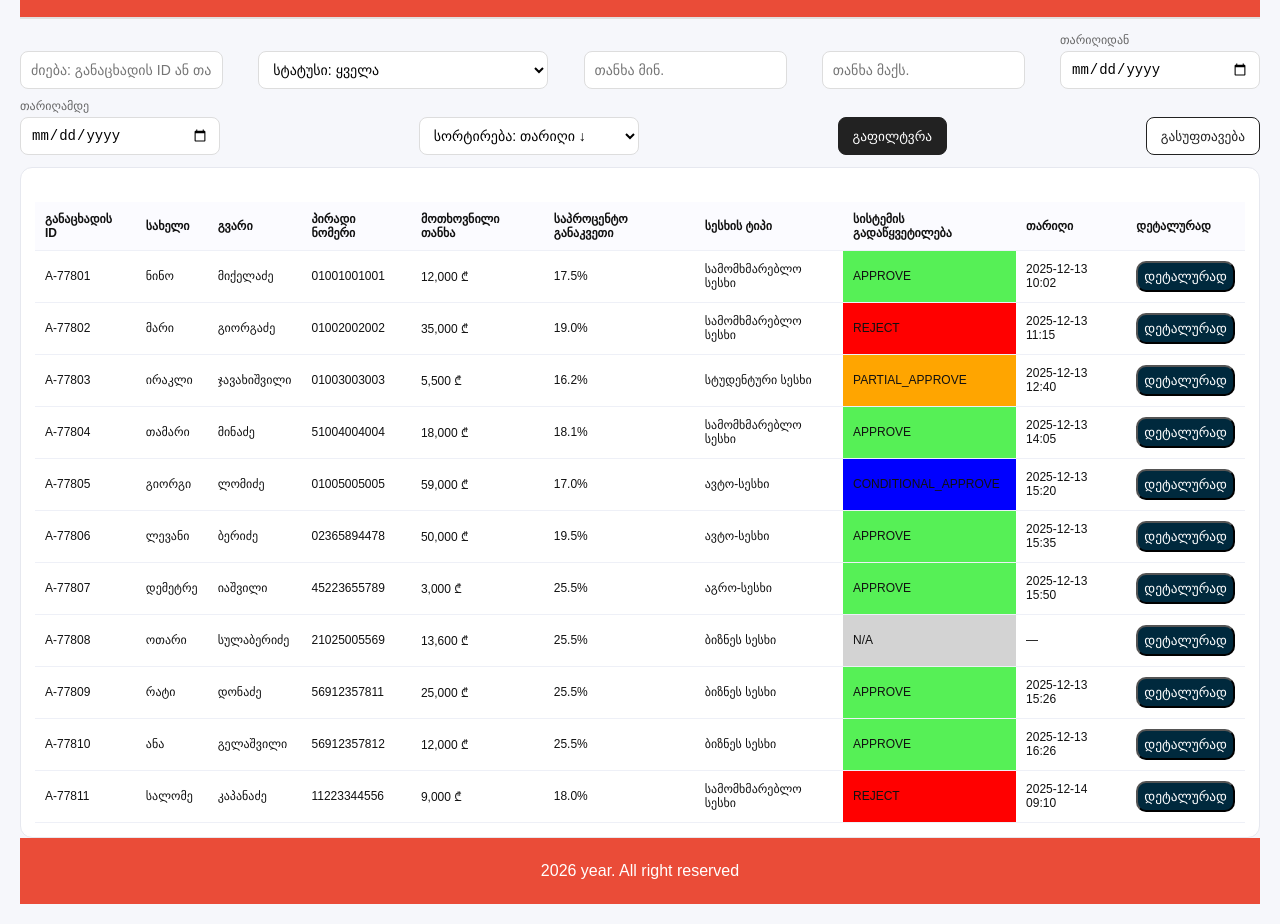
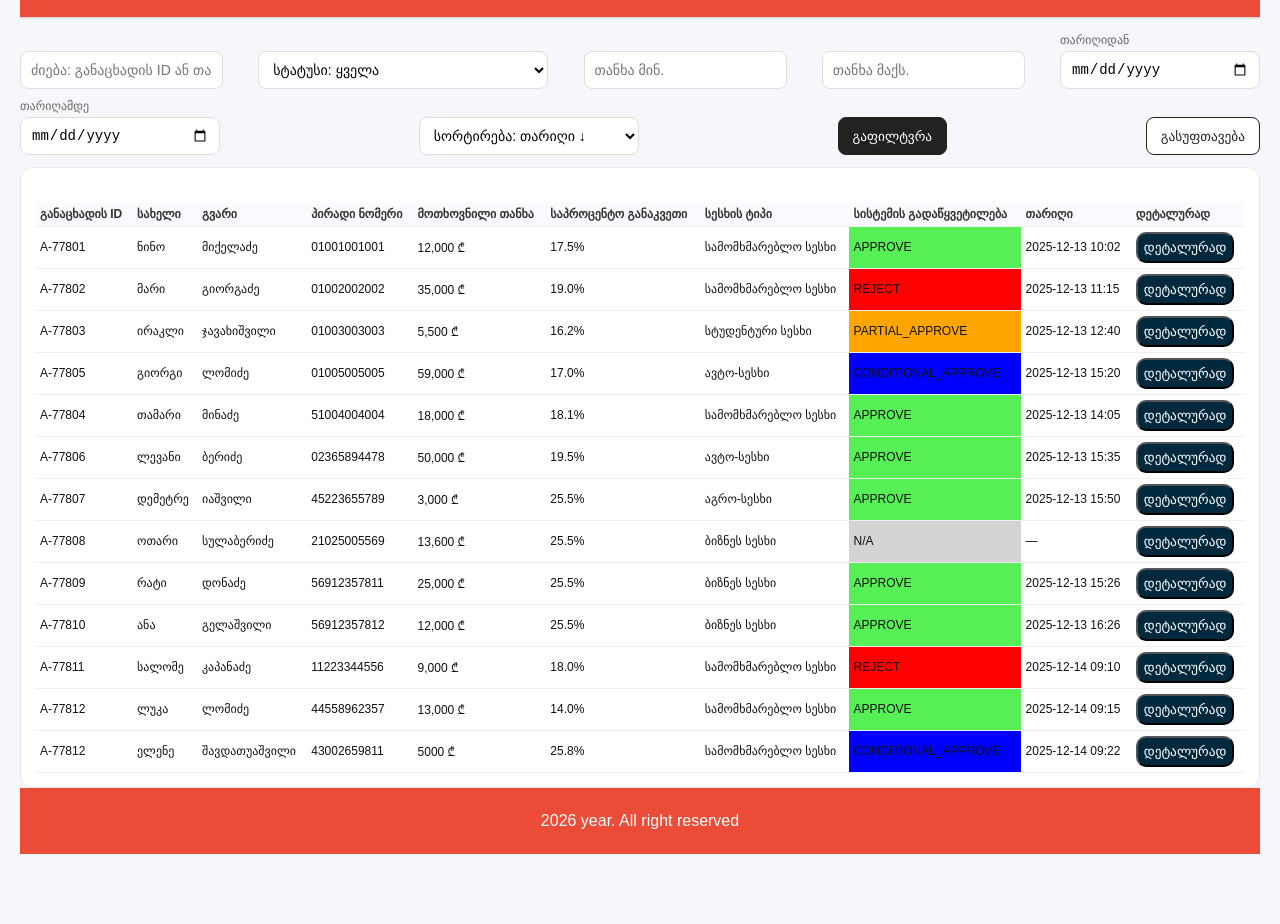
Before and after one commit to Miranda-K12/LO-Admin-Panel-UI, a plain HTML site: page index.html in a window 1280 px wide. Shown: the part 83-1007 px from the top of the page. After the commit the page ends 957 px from the top, so only its background shows below. Drawn offline with Linux system fonts and the light colour scheme.

Commit message:
update css

```diff
--- a/index.html
+++ b/index.html
@@ -138,6 +138,18 @@
           </tr>
 
           <tr class="case-row" data-id=">A-77804">
+            <td>A-77805</td>
+            <td>გიორგი</td>
+            <td>ლომიძე</td>
+            <td>01005005005</td>
+            <td>59,000 ₾</td>
+            <td>17.0%</td>
+            <td>ავტო-სესხი</td>
+            <td class="conditional">CONDITIONAL_APPROVE</td>
+            <td>2025-12-13 15:20</td>
+            <td><button>დეტალურად</button></td>
+          </tr>
+          <tr class="case-row" data-id=">A-77805">
             <td>A-77804</td>
             <td>თამარი</td>
             <td>მინაძე</td>
@@ -147,19 +159,6 @@
             <td>სამომხმარებლო სესხი</td>
             <td class="approve">APPROVE</td>
             <td>2025-12-13 14:05</td>
-            <td><button>დეტალურად</button></td>
-          </tr>
-
-          <tr class="case-row" data-id=">A-77805">
-            <td>A-77805</td>
-            <td>გიორგი</td>
-            <td>ლომიძე</td>
-            <td>01005005005</td>
-            <td>59,000 ₾</td>
-            <td>17.0%</td>
-            <td>ავტო-სესხი</td>
-            <td class="conditional">CONDITIONAL_APPROVE</td>
-            <td>2025-12-13 15:20</td>
             <td><button>დეტალურად</button></td>
           </tr>
 
@@ -240,6 +239,30 @@
             <td>2025-12-14 09:10</td>
             <td><button>დეტალურად</button></td>
           </tr>
+          <tr class="case-row" data-id=">A-77812">
+            <td>A-77812</td>
+            <td>ლუკა</td>
+            <td>ლომიძე</td>
+            <td>44558962357</td>
+            <td>13,000 ₾</td>
+            <td>14.0%</td>
+            <td>სამომხმარებლო სესხი</td>
+            <td class="approve">APPROVE</td>
+            <td>2025-12-14 09:15</td>
+            <td><button>დეტალურად</button></td>
+          </tr>
+          <tr class="case-row" data-id=">A-77813">
+            <td>A-77812</td>
+            <td>ელენე</td>
+            <td>შავდათუაშვილი</td>
+            <td>43002659811</td>
+            <td>5000 ₾</td>
+            <td>25.8%</td>
+            <td>სამომხმარებლო სესხი</td>
+            <td class="conditional">CONDITIONAL_APPROVE</td>
+            <td>2025-12-14 09:22</td>
+            <td><button>დეტალურად</button></td>
+          </tr>
         </tbody>
       </table>
     </div>
--- a/script.js
+++ b/script.js
@@ -35,11 +35,35 @@ if (cards.length > 0 && caseId) {
 
 /*error message*/
 document.addEventListener("DOMContentLoaded", () => {
-  const textarea = document.querySelector("textarea");
-  const error = document.getElementById("commentError");
+  // First, let's make sure we show the correct card
+  // Get the case ID from URL or use first card
+  const urlParams = new URLSearchParams(window.location.search);
+  const caseId = urlParams.get("id") || "A-77801";
 
-  const btnRisk = document.getElementById("btnRisk");
-  const btnHead = document.getElementById("btnHead");
+  // Show the card with matching data-id
+  const allCards = document.querySelectorAll(".card");
+  let currentCard = null;
+
+  allCards.forEach((card) => {
+    if (card.getAttribute("data-id") === caseId) {
+      card.classList.remove("hidden");
+      currentCard = card;
+    } else {
+      card.classList.add("hidden");
+    }
+  });
+
+  if (!currentCard) {
+    // Fallback to first card if no match
+    currentCard = allCards[0];
+    currentCard.classList.remove("hidden");
+  }
+
+  // Now get elements from the CURRENT visible card
+  const textarea = currentCard.querySelector("textarea");
+  const error = currentCard.querySelector(".commentError");
+  const btnRisk = currentCard.querySelector(".btnRisk");
+  const btnHead = currentCard.querySelector(".btnHead");
 
   if (!textarea || !error) return;
 
@@ -49,17 +73,14 @@ document.addEventListener("DOMContentLoaded", () => {
   }
 
   function validateComment() {
-    if (wordCount(textarea.value) >= 3) {
-      error.classList.add("hidden");
-      return true;
-    }
-    return false;
+    const isValid = wordCount(textarea.value) >= 3;
+    error.classList.toggle("hidden", isValid);
+    return isValid;
   }
 
   // 🔴 Validate on escalation
   function handleEscalation(actionText) {
     if (!validateComment()) {
-      error.classList.remove("hidden");
       textarea.focus();
       return;
     }
@@ -67,10 +88,9 @@ document.addEventListener("DOMContentLoaded", () => {
   }
 
   // ✍️ LIVE validation while typing
-  textarea.addEventListener("input", () => {
-    validateComment();
-  });
+  textarea.addEventListener("input", validateComment);
 
+  // Add event listeners if buttons exist
   btnRisk?.addEventListener("click", () =>
     handleEscalation("Escalated to Risk Manager")
   );
@@ -78,6 +98,27 @@ document.addEventListener("DOMContentLoaded", () => {
   btnHead?.addEventListener("click", () =>
     handleEscalation("Escalated to Department Head")
   );
+
+  // Optional: File upload functionality
+  const fileInput = currentCard.querySelector(".docUpload");
+  const uploadPicked = currentCard.querySelector(".upload-picked");
+  const fileInfo = currentCard.querySelector(".file-info");
+  const removeFileBtn = currentCard.querySelector(".remove-file");
+
+  if (fileInput && uploadPicked && fileInfo && removeFileBtn) {
+    fileInput.addEventListener("change", function (e) {
+      if (this.files.length > 0) {
+        const fileName = this.files[0].name;
+        fileInfo.textContent = fileName;
+        uploadPicked.classList.remove("hidden");
+      }
+    });
+
+    removeFileBtn.addEventListener("click", function () {
+      fileInput.value = "";
+      uploadPicked.classList.add("hidden");
+    });
+  }
 });
 
 /*upload file */
--- a/style.css
+++ b/style.css
@@ -132,17 +132,7 @@ table {
   width: 100%;
   border-collapse: collapse;
 }
-th,
-td {
-  padding: 10px;
-  border-bottom: 1px solid #eef0f7;
-  text-align: left;
-}
-th {
-  background: #fbfbff;
-  font-weight: 700;
-  color: #111;
-}
+
 button {
   background-color: #00293d;
   padding: 6px;
```
Also changed, not shown: details.css (+10 -0 lines), details.html (+3 -17 lines).
